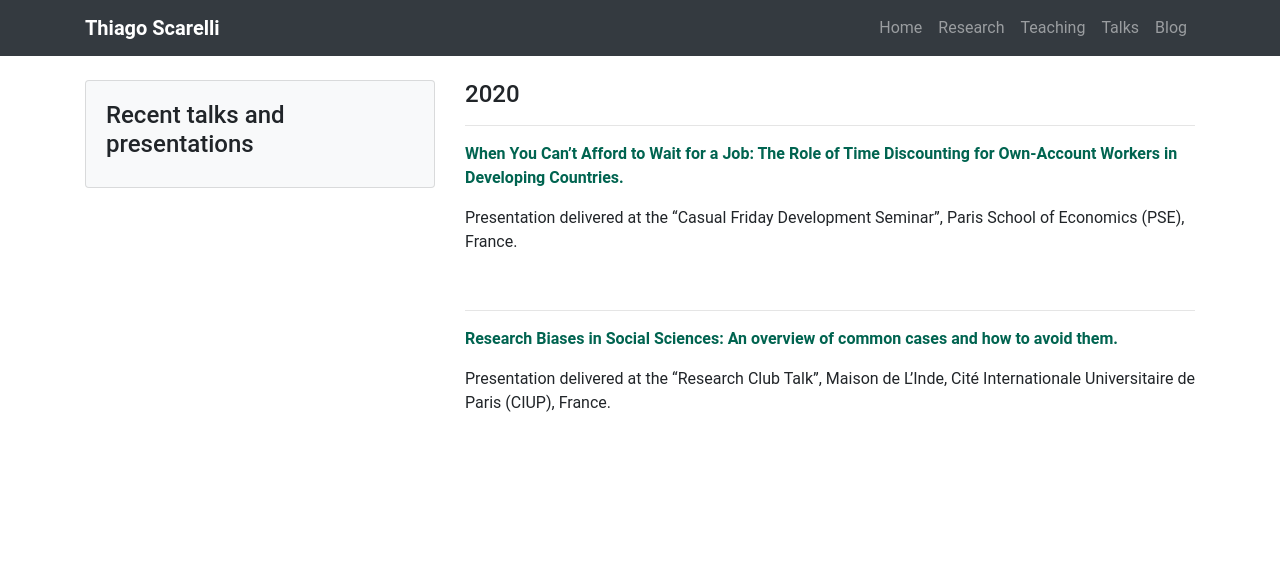
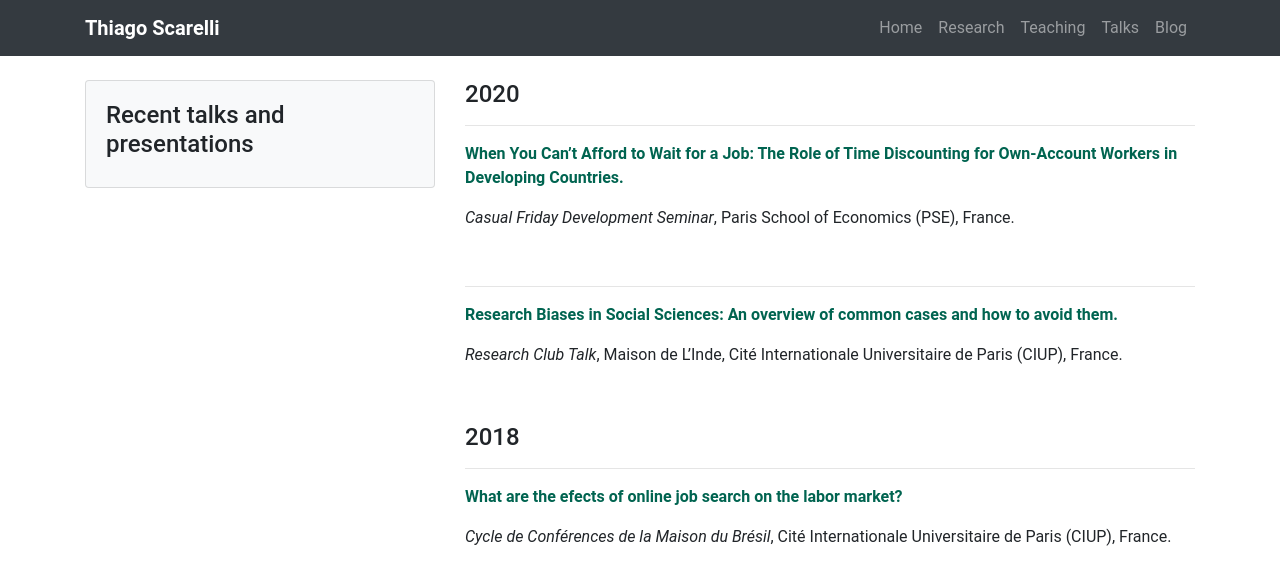
Before and after one commit to thiagoscarelli/thiagoscarelli.github.io, a Jekyll site: the page built from _pages/talks.md, in a window 1280 px wide. Shown: the top 585 px of the page. Built offline with Jekyll 4.4.1, drawn with Linux system fonts in a browser that asks for light colours.

Commit message:
update links

```diff
--- a/_pages/talks.md
+++ b/_pages/talks.md
@@ -10,11 +10,21 @@
 
 <b>[When You Can't Afford to Wait for a Job: The Role of Time Discounting for Own-Account Workers in Developing Countries.](../docs/2020-07-17-presentation-oaw.pdf)</b>
 
-Presentation delivered at the "Casual Friday Development Seminar", Paris School of Economics (PSE), France.
+*Casual Friday Development Seminar*, Paris School of Economics (PSE), France.
 
 <br>
 <hr>
 
 <b>[Research Biases in Social Sciences: An overview of common cases and how to avoid them.](../docs/2020-03-06-presentation-research-biases.pdf)</b>
 
-Presentation delivered at the "Research Club Talk", Maison de L'Inde, Cité Internationale Universitaire de Paris (CIUP), France.
+*Research Club Talk*, Maison de L'Inde, Cité Internationale Universitaire de Paris (CIUP), France.
+
+<br>
+
+#### 2018
+
+<hr>
+
+<b>[What are the efects of online job search on the labor market?](../docs/2018-07-18-presentation-online-job-search.pdf)</b>
+
+*Cycle de Conférences de la Maison du Brésil*, Cité Internationale Universitaire de Paris (CIUP), France.
```
Also changed, not shown: _pages/index.md (+1 -1 lines), _pages/teaching.md (+2 -2 lines), 5 other files.
